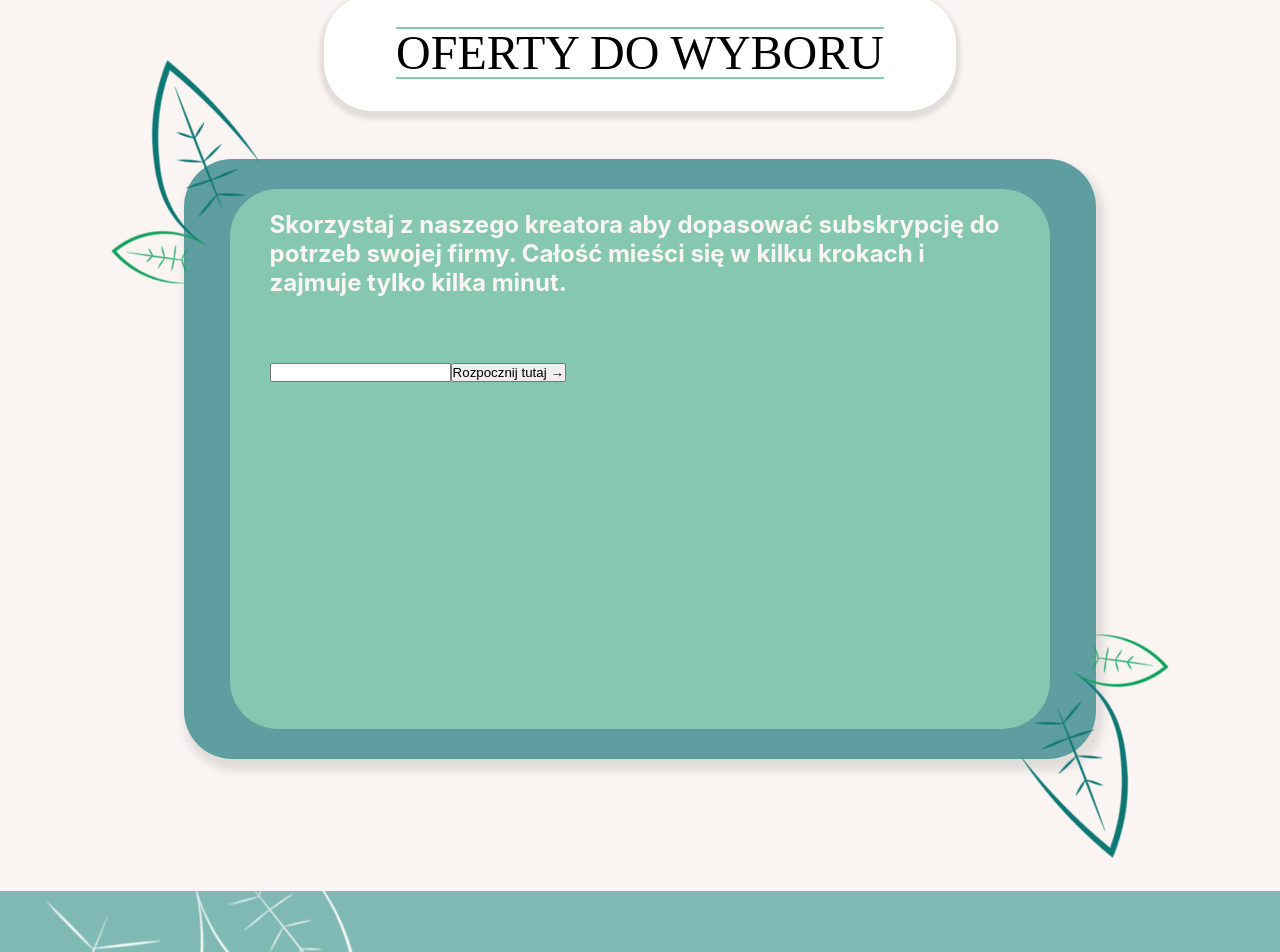
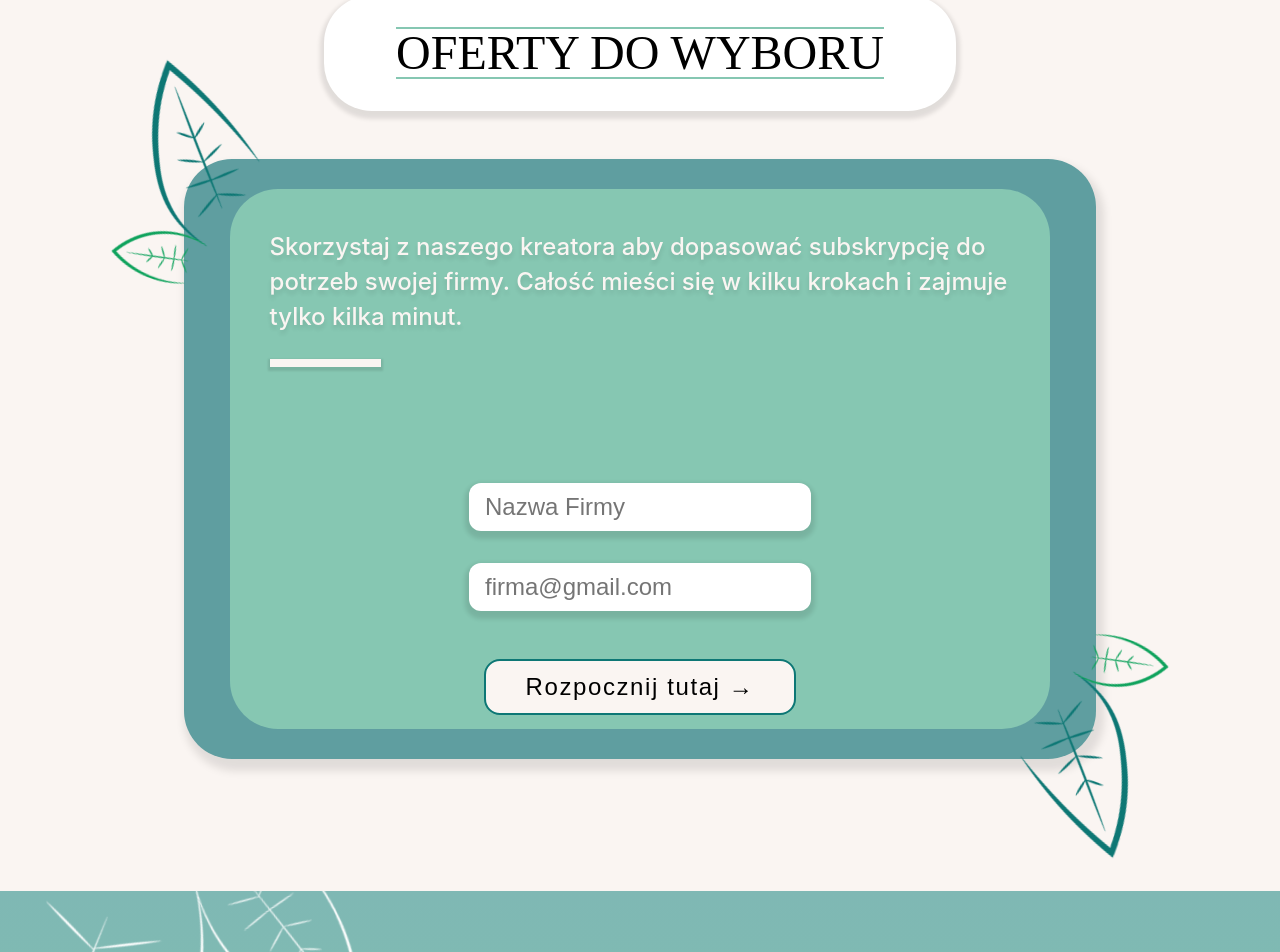
Before and after one commit to MRadzynski/MountainField, a React (Create React App) app: page / in a window 1280 px wide. Shown: the part 1701-2653 px from the top of the page. Built offline with nearby package versions, Linux system fonts and the light colour scheme.

Commit message:
Add welcomeForm logic

```diff
--- a/package.json
+++ b/package.json
@@ -7,6 +7,7 @@
 		"@testing-library/jest-dom": "^5.16.2",
 		"@testing-library/react": "^12.1.2",
 		"@testing-library/user-event": "^13.5.0",
+		"clsx": "^1.1.1",
 		"react": "^17.0.2",
 		"react-dom": "^17.0.2",
 		"react-scripts": "5.0.0",
--- /dev/null
+++ b/src/components/FormButton/FormButton.jsx
@@ -0,0 +1,11 @@
+const FormButton = ({ classes, onClick, text }) => {
+	return (
+		<div className={classes.buttonContainer}>
+			<button className={classes.formButton} onClick={onClick}>
+				{text}
+			</button>
+		</div>
+	);
+};
+
+export default FormButton;
--- /dev/null
+++ b/src/components/FormInput/FormInput.jsx
@@ -0,0 +1,28 @@
+import clsx from 'clsx';
+
+const FormInput = ({
+	autoComplete,
+	classes,
+	id,
+	invalid,
+	name,
+	onChange,
+	placeholder,
+	type,
+}) => {
+	return (
+		<div className={classes.inputContainer}>
+			<input
+				autoComplete={autoComplete ? 'on' : 'off'}
+				className={clsx(classes.inputField, { [classes.invalid]: invalid })}
+				id={id}
+				name={name}
+				onChange={onChange}
+				placeholder={placeholder}
+				type={type}
+			/>
+		</div>
+	);
+};
+
+export default FormInput;
--- a/src/components/Forms/OrderForm/OrderForm.jsx
+++ b/src/components/Forms/OrderForm/OrderForm.jsx
@@ -35,7 +35,11 @@ const OrderForm = () => {
 		switch (step) {
 			case 0:
 				return (
-					<WelcomeForm handleChange={handleFormChange} nextStep={nextStep} />
+					<WelcomeForm
+						data={formData}
+						handleChange={handleFormChange}
+						nextStep={nextStep}
+					/>
 				);
 			case 1:
 				return <PlansForm />;
--- a/src/components/Forms/WelcomeForm/WelcomeForm.jsx
+++ b/src/components/Forms/WelcomeForm/WelcomeForm.jsx
@@ -1,8 +1,25 @@
-import React from 'react';
+import FormButton from '../../FormButton/FormButton';
+import FormInput from '../../FormInput/FormInput';
+import { useEffect, useState } from 'react';
 
 import classes from '../../../styles/components/welcomeForm.module.scss';
 
-const WelcomeForm = ({ handleChange, nextStep }) => {
+const emailRegex =
+	/^(([^<>()[\]\.,;:\s@\"]+(\.[^<>()[\]\.,;:\s@\"]+)*)|(\".+\"))@(([^<>()[\]\.,;:\s@\"]+\.)+[^<>()[\]\.,;:\s@\"]{2,})$/i;
+
+const WelcomeForm = ({ data, handleChange, nextStep }) => {
+	const [isFormValid, setIsFormValid] = useState(false);
+	const [wasFormSubmitted, setWasFormSubmitted] = useState(false);
+
+	useEffect(() => {
+		isFormValid && nextStep();
+	}, [isFormValid, nextStep]);
+
+	const validate = () => {
+		setWasFormSubmitted(true);
+		setIsFormValid(data.company && data.email);
+	};
+
 	return (
 		<div className={classes.welcomeFormContainer}>
 			<h2 className={classes.formDescription}>
@@ -11,14 +28,31 @@ const WelcomeForm = ({ handleChange, nextStep }) => {
 				minut.
 			</h2>
 			<div className={classes.formBody}>
-				<input
-					className={classes.inputField}
-					name="email"
-					onChange={handleChange}
+				<div className={classes.formFieldsContainer}>
+					<FormInput
+						classes={classes}
+						invalid={wasFormSubmitted && !data.company}
+						name="company"
+						onChange={handleChange}
+						placeholder="Nazwa Firmy"
+						type="text"
+					/>
+					<FormInput
+						classes={classes}
+						invalid={
+							wasFormSubmitted && (!data.email || !emailRegex.test(data.email))
+						}
+						name="email"
+						onChange={handleChange}
+						placeholder="firma@gmail.com"
+						type="email"
+					/>
+				</div>
+				<FormButton
+					classes={classes}
+					onClick={validate}
+					text="Rozpocznij tutaj &#8594;"
 				/>
-				<button className={classes.startButton} onClick={nextStep}>
-					Rozpocznij tutaj &#8594;
-				</button>
 			</div>
 		</div>
 	);
--- a/src/styles/components/orderForm.module.scss
+++ b/src/styles/components/orderForm.module.scss
@@ -5,6 +5,5 @@
 	border-radius: 3rem;
 	display: grid;
 	height: 90%;
-	place-content: center;
 	width: 90%;
 }
--- a/src/styles/components/welcomeForm.module.scss
+++ b/src/styles/components/welcomeForm.module.scss
@@ -2,17 +2,78 @@
 
 .welcomeFormContainer {
 	display: grid;
-	gap: 4rem;
+	grid-template-rows: 1fr 5fr;
 	height: 100%;
 	padding: 2.5rem;
-	grid-template-rows: 1fr 4fr;
-
+	place-items: center;
 	width: 100%;
 
 	.formDescription {
 		color: $primaryColor;
+		font-size: 1.5rem;
+		font-weight: 500;
+		line-height: 2.2rem;
+		position: relative;
+		text-shadow: 0 4px 4px rgba(0, 0, 0, 0.1);
+
+		&::before {
+			content: '';
+			width: 15%;
+			height: 0.5rem;
+			background-color: $primaryColor;
+			box-shadow: 0 2px 2px 2px rgba(0, 0, 0, 0.1);
+			position: absolute;
+			bottom: -2rem;
+			left: 0;
+		}
 	}
 
 	.formBody {
+		display: grid;
+		gap: 3rem;
+		place-items: center;
+
+		.formFieldsContainer {
+			display: grid;
+			gap: 2rem;
+
+			.inputContainer {
+				.inputField {
+					background-color: white;
+					border: 0;
+					border-radius: 0.75rem;
+					box-shadow: 0 4px 4px 4px rgba(0, 0, 0, 0.1);
+					font-size: 1.5rem;
+					line-height: 2rem;
+					outline: 0;
+					padding: 0.5rem 1rem;
+
+					&:focus {
+						outline: 2px solid $gradientStart;
+					}
+				}
+			}
+		}
+		.buttonContainer {
+			.formButton {
+				background-color: $primaryColor;
+				border: 2px solid $gradientStart;
+				border-radius: 1rem;
+				cursor: pointer;
+				font-size: 1.5rem;
+				letter-spacing: 0.1rem;
+				padding: 0.75rem 2.5rem;
+				transition: all 0.3s cubic-bezier(0.165, 0.84, 0.44, 1);
+
+				&:hover {
+					background-color: $gradientStart;
+					border-color: $primaryColor;
+					color: $primaryColor;
+				}
+			}
+		}
+	}
+	.invalid {
+		outline: 2px solid #ff0033 !important;
 	}
 }
```
Also changed, not shown: 1 other file (tests, documents, lock files or other folders).
